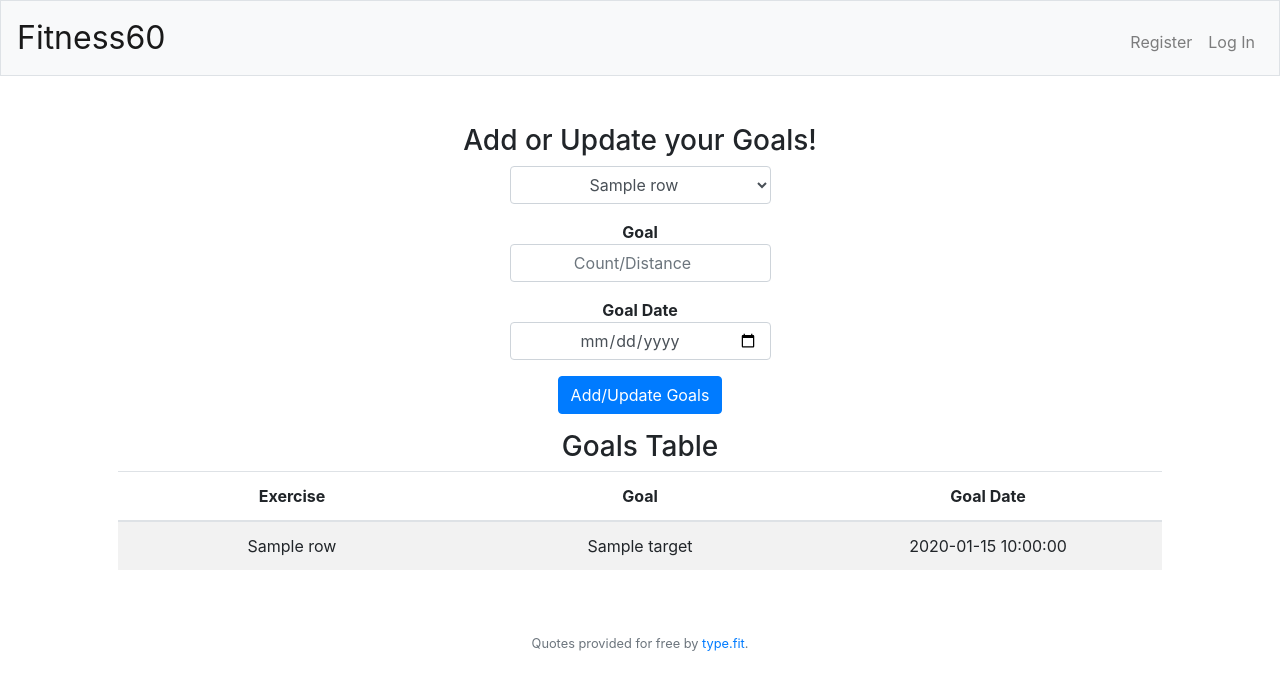
After one commit to teohxuen/cs50final, a Flask app: template templates/goals.html in a window 1280 px wide. The commit adds this page. Shown: the top 690 px of the page. Run offline with Flask 2, Linux system fonts and the light colour scheme; the template is opened without the code that fills it: most values are stand-ins (such as "Sample title", 1, 10 or a date in 2020); some libraries are stand-ins or nearby versions.

Commit message:
Added Goals Page

```diff
--- a/app.py
+++ b/app.py
@@ -140,8 +140,26 @@ def login():
 @app.route("/goals", methods=["GET","POST"])
 @login_required
 def goals():
-    return TODO
+    if request.method == "GET":
+        # Select all the exercise from this user
+        exercise = db.execute("SELECT * FROM exercises WHERE userid = :userid",
+                            userid=session["user_id"])
+        for row in exercise:
+            if row["target"] != "":
+                row["target"] = convert(row["target"])
+            # check if target date is empty
+            if row["date"] != "":
+                # if target date is not empty formate the date
+                temp = datetime.strptime(row["date"],"%Y-%m-%d")
+                row["date"] = temp.strftime("%d %b %Y")
+        return render_template("goals.html", exercise=exercise, today=today)
 
+    else:
+        db.execute("UPDATE exercises SET target = :target, date= :date WHERE id= :id",
+                    target=request.form.get("target"), date = request.form.get("date"),
+                    id=request.form.get("name"))
+        flash("Your goal is updated! Kepp working to hit your goals!")
+        return redirect("/goals")
 
 @app.route("/stats")
 @login_required
@@ -174,11 +192,11 @@ def stats():
             # if target date is not left blank
             if row["date"] !="":
                 # get the target date set
-                tempdate = row["date"].split("-")
-                tdate = date(int(tempdate[0]), int(tempdate[1]), int(tempdate[2]))
-                today = date.today()
+                tdate = datetime.strptime(row["date"],"%Y-%m-%d")
+                today = datetime.today()
                 # find out how many days are between target date and today
                 row["tdiff"] = (tdate-today).days
+                row["date"] = tdate.strftime("%d %b %Y")
 
                 # if the difference is negative (yet to hit target)
                 if row["diff"] < 0:
@@ -187,7 +205,11 @@ def stats():
                         row["gpd"] = abs(row["diff"])
                     else:
                         # find out how many count per day to hit target
-                        row["gpd"] = abs(round(row["diff"]/row["tdiff"],2))
+                        row["gpd"] = abs(convert(row["diff"]/row["tdiff"]))
+        # user did not have a target count but has a target date
+        elif row["date"] != "":
+            tdate = datetime.strptime(row["date"],"%Y-%m-%d")
+            row["date"] = tdate.strftime("%d %b %Y")
 
     flash("Click on Fitness60 to add more workouts! Get Moving!")
     return render_template("stats.html", data=data)
@@ -221,7 +243,7 @@ def history():
         row["date"] = f"{temptime[0]} {temptime[1]} {temptime[2]}, {temptime[3]}"
         row["time"] = f"{temptime[4]}:{temptime[5]}{temptime[6]}"
 
-
+    flash("Click on Fitness60 to add more workouts! Get Moving!")
     return render_template("history.html", data = data)
 
 
--- a/static/styles.css
+++ b/static/styles.css
@@ -27,9 +27,11 @@ main .form-control
     /* center form controls */
     display: inline-block;
 
+    text-align: center;
     /* override Bootstrap's 100% width for form controls */
-    width: auto;
+    width: 25%;
 }
+
 
 main
 {
--- /dev/null
+++ b/templates/goals.html
@@ -0,0 +1,59 @@
+{% extends "layout.html" %}
+
+{% block head %}
+    <style>
+        td
+        {
+            width: 20%;
+        }
+    </style>
+{% endblock %}
+
+{% block title %}
+    History
+{% endblock %}
+
+{% block main %}
+    <h3>Add or Update your Goals!</h3>
+    <form action="/goals" method="post">
+        <div class="form-group">
+            <select class="form-control" name="name">
+                {% for row in exercise %}
+                <option value="{{ row['id'] }}">{{ row["name"] }}</option>
+                {% endfor %}
+            </select>
+        </div>
+
+        <strong>Goal</strong>
+        <div class="form-group">
+            <input class="form-control" min="0.01" step="0.01" name="target" placeholder="Count/Distance" type="number">
+        </div>
+        <strong>Goal Date</strong>
+        <div class="form-group">
+            <input class="form-control" name="date" min="{{ today }}" max="2030-05-01" type="date">
+        </div>
+
+        <button class="btn btn-primary" type="submit">Add/Update Goals</button>
+    </form>
+
+    <p></p>
+    <h3>Goals Table</h3>
+    <table class="table table-striped">
+        <thead>
+            <tr>
+                <th scope="col">Exercise</th>
+                <th scope="col">Goal</th>
+                <th scope="col">Goal Date</th>
+            </tr>
+        </thead>
+        <tbody>
+            {% for row in exercise %}
+            <tr>
+                <td>{{ row["name"] }}</td>
+                <td>{{ row["target"] }}</td>
+                <td>{{ row["date"] }}</td>
+            </tr>
+            {% endfor %}
+        </tbody>
+    </table>
+{% endblock %}
--- a/templates/index.html
+++ b/templates/index.html
@@ -16,11 +16,11 @@
         </div>
 
         <div class="form-group">
-            <input class="form-control" min="0.01" step="0.01" name="count" placeholder="count/distance" type="number" required>
+            <input class="form-control" min="0.01" step="0.01" name="count" placeholder="Count/Distance" type="number" required>
         </div>
 
         <div class="form-group">
-            <textarea class="form-control" name="note" placeholder="Additional note" type="text" row=3></textarea>
+            <textarea class="form-control" name="note" placeholder="Additional Note" type="text" row=3></textarea>
         </div>
         <button class="btn btn-primary" type="submit">Submit</button>
     </form>
--- a/templates/login.html
+++ b/templates/login.html
@@ -6,9 +6,11 @@
 
 {% block main %}
     <form action="/login" method="post">
+        <h3>Username:</h3>
         <div class="form-group">
             <input autocomplete="off" autofocus class="form-control" name="username" placeholder="Username" type="text" required>
         </div>
+        <h3>Password: </h3>
         <div class="form-group">
             <input class="form-control" name="password" placeholder="Password" type="password" required>
         </div>
--- a/templates/new.html
+++ b/templates/new.html
@@ -18,12 +18,12 @@
             <textarea class="form-control" name="desc" placeholder="Short description of the exercise" type="text" rows="3"></textarea>
         </div>
 
-        <strong>Target</strong>
+        <strong>Goal</strong>
         <div class="form-group">
             <input class="form-control" min="0.01" step="0.01" name="count" placeholder="Target Count/Distance" type="number">
         </div>
 
-        <strong>Achieve Target by:</strong>
+        <strong>Achieve Goal by:</strong>
         <div class="form-group">
             <input class="form-control" name="date" min="{{ today }}" max="2030-05-01" type="date">
         </div>
--- a/templates/stats.html
+++ b/templates/stats.html
@@ -19,11 +19,11 @@
             <tr>
                 <th scope="col">Exercises</th>
                 <th scope="col">Total</th>
-                <th scope="col">Target</th>
+                <th scope="col">Goal</th>
                 <th scope="col">Gap</th>
                 <th scope="col">Days Left</th>
                 <th scope="col">Gap per Day</th>
-                <th scope="col">Target Date</th>
+                <th scope="col">Goal Date</th>
             </tr>
         </thead>
         <tbody>
```
Also changed, not shown: helper.py (+6 -1 lines), README.md.
